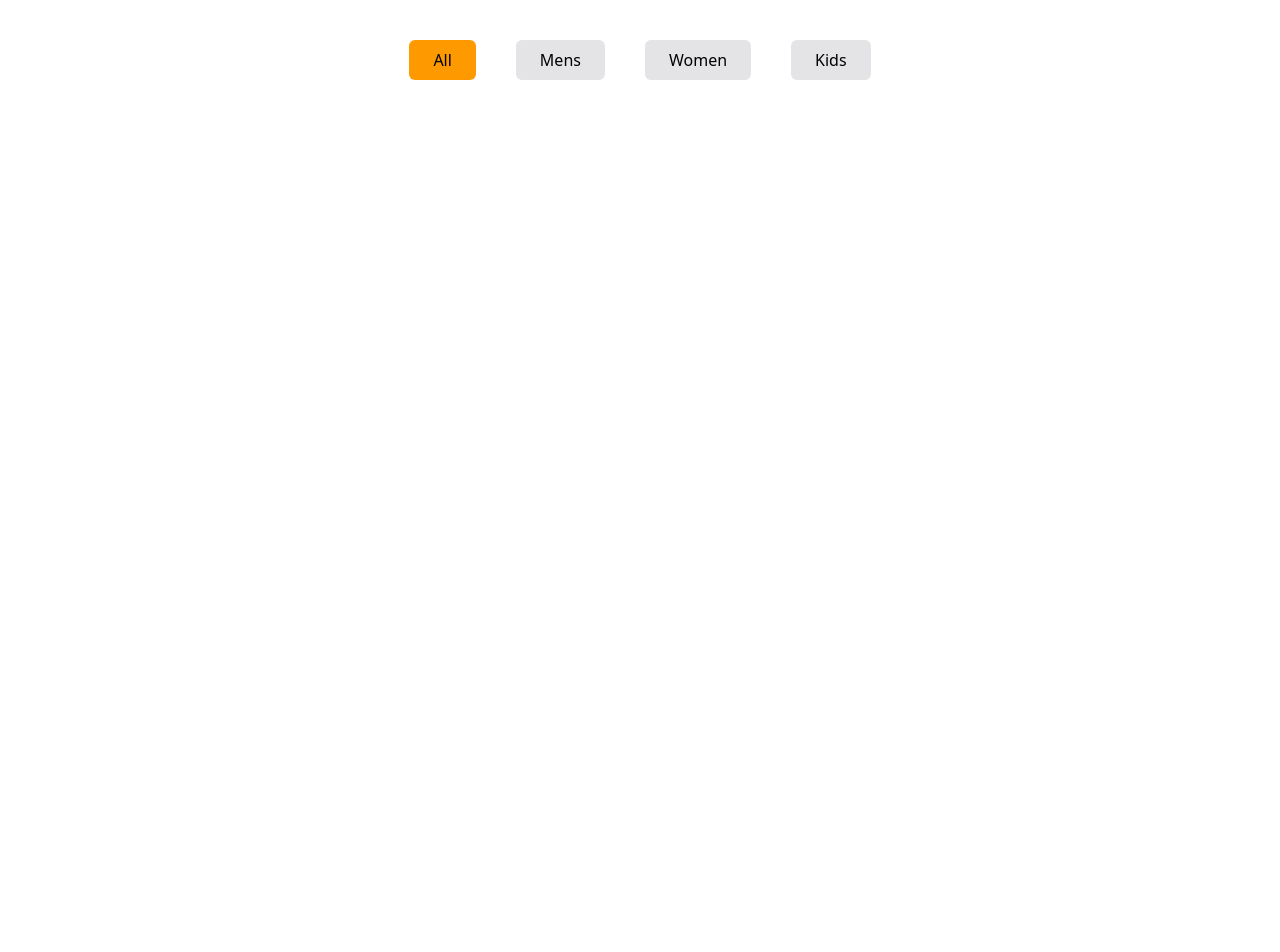
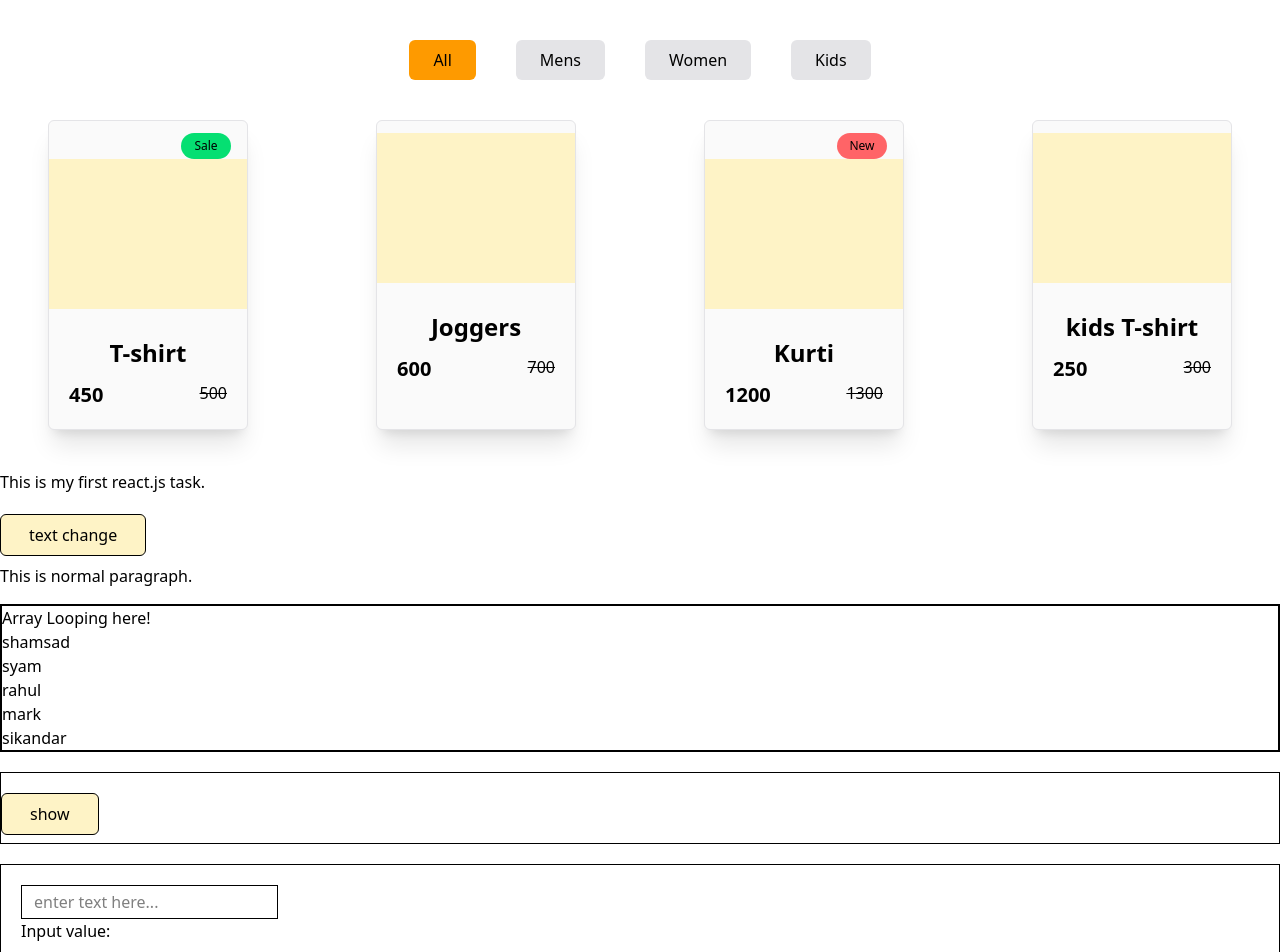
Before and after one commit to shamsad-alam/hitech, a React (Vite) app: page /pages/login in a window 1280 px wide. Shown: the top 952 px of the page. Before the commit the page ends 800 px from the top, so only its background shows below. Built offline with nearby package versions, Linux system fonts and the light colour scheme.

Commit message:
keep doing some practice

```diff
--- a/src/App.jsx
+++ b/src/App.jsx
@@ -14,6 +14,7 @@ import ProductDetailsSam from './practice/samproduct/ProductDetailsSam'
 import ProductDetails from './pages/ProductDetails'
 import ProductList from './pages/ProductList'
 import TabProductList from './practice/tabCategory/TabProductList'
+import PracticeDay1 from './practice/day1/PracticeDay1'
 
 function App() {
   const routers = createBrowserRouter([
@@ -40,6 +41,7 @@ function App() {
 
       {/* practice all component here */}
       <TabProductList />
+      <PracticeDay1 />
 
 
 
--- /dev/null
+++ b/src/practice/day1/PracticeDay1.jsx
@@ -0,0 +1,46 @@
+import React, { useState } from 'react'
+
+function PracticeDay1() {
+    const [text, setText] = useState('This is normal paragraph.')
+    const [active, setActive] = useState(false)
+
+    const [Inputval, setInputval] = useState()
+
+    const stdName = ["shamsad", "syam", "rahul", "mark", "sikandar"]
+    return (
+        <div className='w-7xl mt-10 mx-auto'>
+            <h3>This is my first react.js task.</h3>
+            <button onClick={() => setText('This is new text in paragraph.')}
+                className='border-1 bg-amber-100 rounded-md py-2 px-7 mt-5 mb-2 cursor-pointer'>text change</button>
+            <p>{text}</p>
+
+            <div className='my-4 border-2'>
+                <h3>Array Looping here!</h3>
+                {
+                    stdName.map((std) => (
+                        <h3 key={std}>{std}</h3>
+                    ))
+                }
+            </div>
+
+            <div className='border-1 my-5'>
+                {
+                    active && (
+                        <h3>this is data, show.</h3>
+                    )
+                }
+                <button className='border-1 bg-amber-100 rounded-md py-2 px-7 mt-5 mb-2 cursor-pointer'
+                    onClick={() => setActive(!active)}>{active ? "hide" : "show"}
+                </button>
+            </div>
+
+            <div className='my-5 border-1 p-5'>
+                <input type="text" value={Inputval} placeholder='enter text here...' className='border-1 py-1 px-3' />
+                <p> Input value: {setInputval} </p>
+            </div>
+
+        </div>
+    )
+}
+
+export default PracticeDay1
--- a/src/practice/tabCategory/ProductData.js
+++ b/src/practice/tabCategory/ProductData.js
@@ -36,3 +36,5 @@ const ProductData = [
     category: "Kids",
   },
 ];
+
+export default ProductData
--- a/src/practice/tabCategory/TabProductCard.jsx
+++ b/src/practice/tabCategory/TabProductCard.jsx
@@ -1,11 +1,33 @@
 import React from 'react'
+import ProductData from './ProductData'
 
 function TabProductCard() {
     return (
-        <div>
-            <div>
+        <div className='flex justify-between mt-10'>
+            {ProductData.map((data) => (
+                <div className='w-[200px] text-center rounded-md shadow-xl bg-zinc-50 border-1 border-zinc-200'>
+                    <div className='flex items-center justify-end mr-4 mt-3 '>
+                        {
+                            (data.onSale || data.newArrival) && (
+                                <h3 className={`w-[50px] text-[12px] py-1 px-3 bg-amber-200 rounded-full ${data.onSale? 'bg-green-400':"bg-red-400"}`}>
+                                    {data.onSale ? "Sale" : 'New'}
+                                </h3>
+                            )
+                        }
 
-            </div>
+                    </div>
+                    <div className='w-full mb-2 h-[150px] bg-amber-100'>
+                        <img src="" alt="" />
+                    </div>
+                    <div className='p-5'>
+                        <h3 className='text-2xl mb-3 font-semibold'>{data.name} </h3>
+                        <div className='flex justify-between'>
+                            <p className='text-xl font-semibold'>{data.price} </p>
+                            <p className='line-through'>{data.oldPrice} </p>
+                        </div>
+                    </div>
+                </div>
+            ))}
         </div>
     )
 }
--- a/src/practice/tabCategory/TabProductList.jsx
+++ b/src/practice/tabCategory/TabProductList.jsx
@@ -1,8 +1,15 @@
 import React, { useState } from 'react'
+import ProductData from './ProductData';
+import TabProductCard from './TabProductCard';
 
 function TabProductList() {
     const [activeTab, setactiveTab] = useState("All")
     const CategoriesTab = ["All", "Mens", "Women", "Kids"];
+
+    // const renderCategory = ProductData.filter((items) => {
+    //     const asd = activeTab == "All" ? ProductData : activeTab === items.tab
+    //     return asd
+    // })
     return (
         <>
             <section className='w-7xl mx-auto px-12'>
@@ -10,13 +17,16 @@ function TabProductList() {
                     {/* tab section */}
                     <div className=' text-center mt-10'>
                         {CategoriesTab.map((tab) => (
-                            <button key={tab.id} className={`mx-5 px-6 py-2 rounded-md cursor-pointer text-center text-black
+                            <button key={tab} className={`mx-5 px-6 py-2 rounded-md cursor-pointer text-center text-black
                                 ${activeTab === tab ? 'bg-amber-500' : 'bg-zinc-200'} `}
                                 onClick={() => setactiveTab(tab)} >
                                 {tab}
                             </button>
                         ))}
                     </div>
+
+                    {/* all cards section */}
+                    <TabProductCard  />
                 </div>
             </section>
         </>
```
